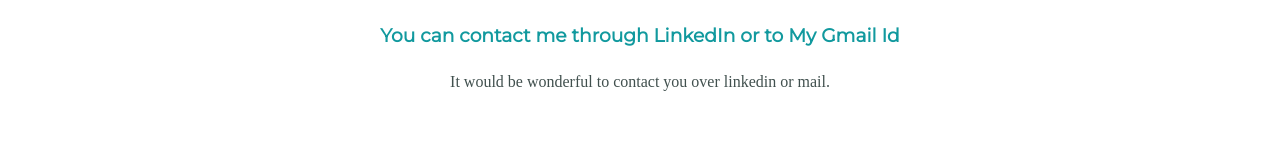
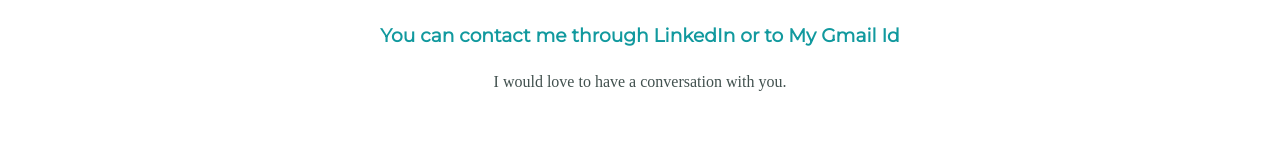
Before and after one commit to prabhatkashyap902/webD_cv, a plain HTML site: page index.html in a window 1280 px wide. Shown: the part 1620-1766 px from the top of the page. Drawn offline with Linux system fonts and the light colour scheme.

Commit message:
Update index.html

```diff
--- a/index.html
+++ b/index.html
@@ -40,7 +40,7 @@
       <div class="contact-me">
         <h2>Get In Touch</h2>
         <h3>You can contact me through LinkedIn or to My Gmail Id</h3>
-        <p>It would be wonderful to contact you over linkedin or mail.</p>
+        <p>I would love to have a conversation with you.</p>
         <a class="myButton" href="mailto:prabhatkumariiit@gmail.com">CONTACT ME</a>
       </div>
     </div>
```
